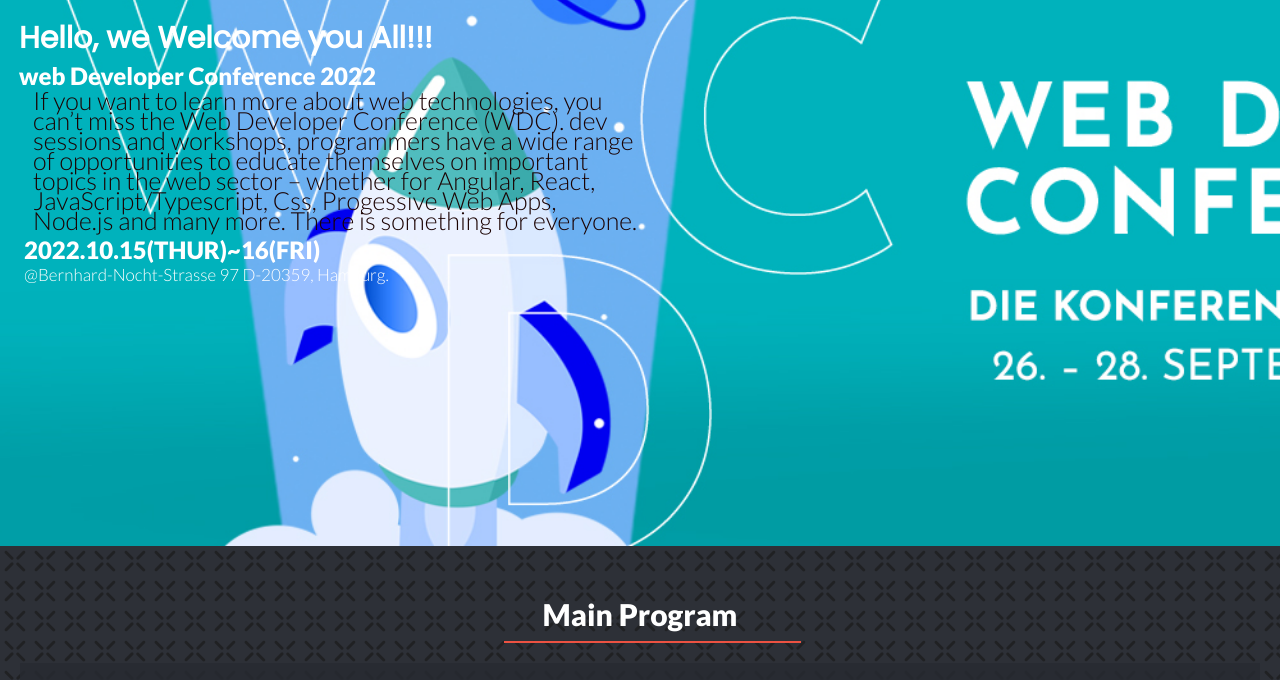
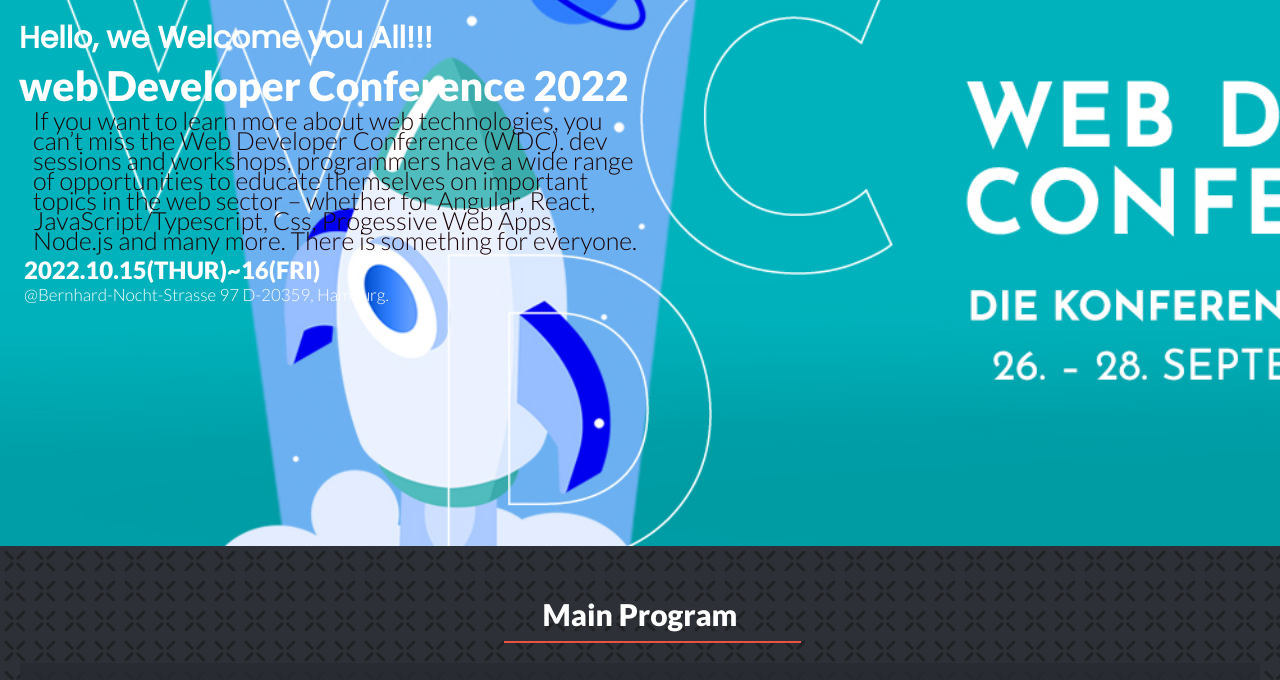
Before and after one commit to principles31/web_confernce_app, a plain HTML site: page index.html in a window 1280 px wide. Shown: the part 94-774 px from the top of the page. Drawn offline with Linux system fonts and the light colour scheme; files whose address does not match are found by name.

Commit message:
Update index.html file

```diff
--- a/index.html
+++ b/index.html
@@ -44,7 +44,7 @@
         <section class="hero_intro">
             <div class="headings">
                 <h1 class="hello_head">Hello, we Welcome you All!!!</h1>
-                <h2 class="conference-heading">web Developer Conference 2022</h2>
+                <h2 class="conference_heading">web Developer Conference 2022</h2>
                 <div class="mobile_para_1">
                     <p class="first_para">If you want to learn more about web technologies, you can’t miss the Web Developer Conference (WDC). dev sessions and workshops, programmers have a wide range of opportunities to educate themselves on important topics in the web sector – whether for Angular, React, JavaScript/Typescript, Css, Progessive Web Apps, Node.js and many more. There is something for everyone.
 
```
